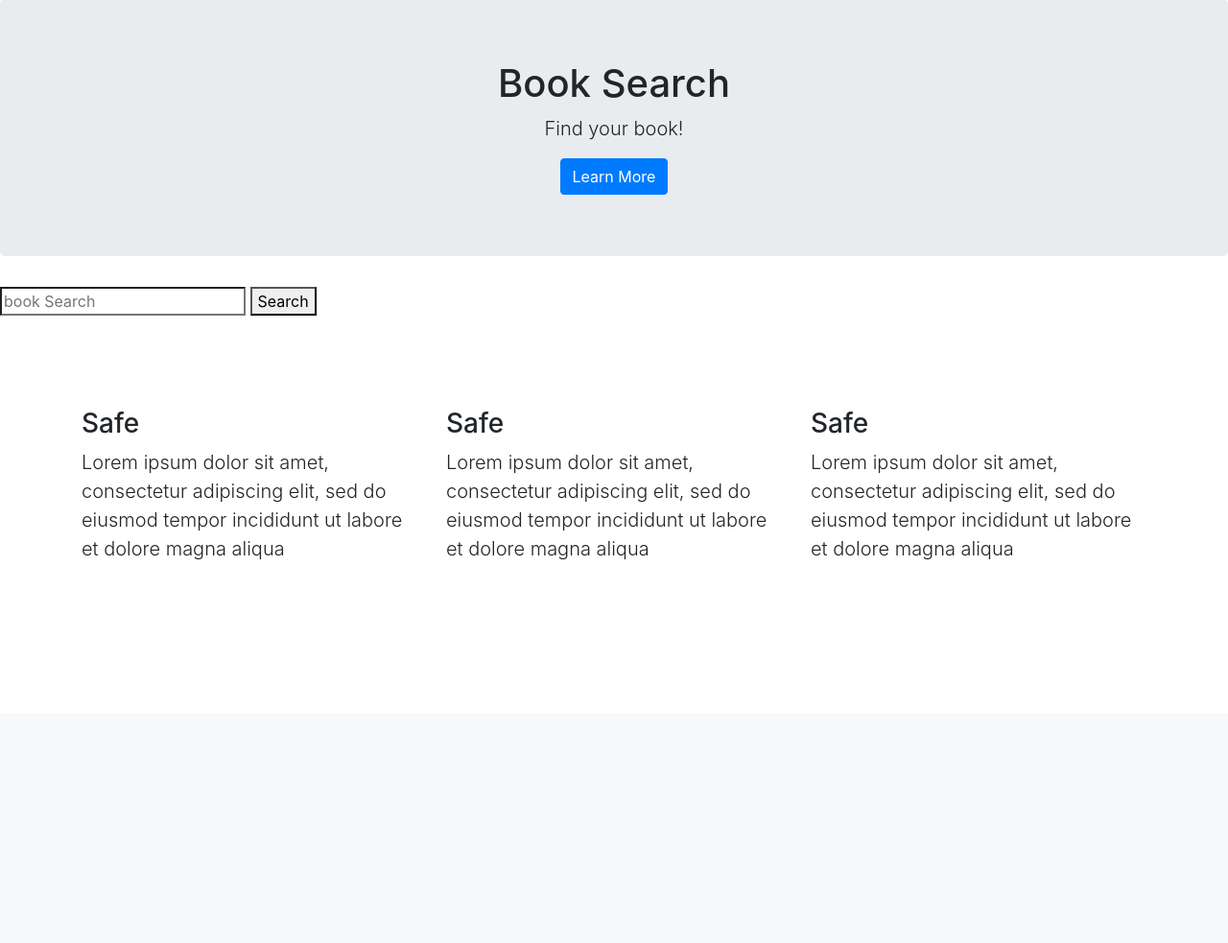
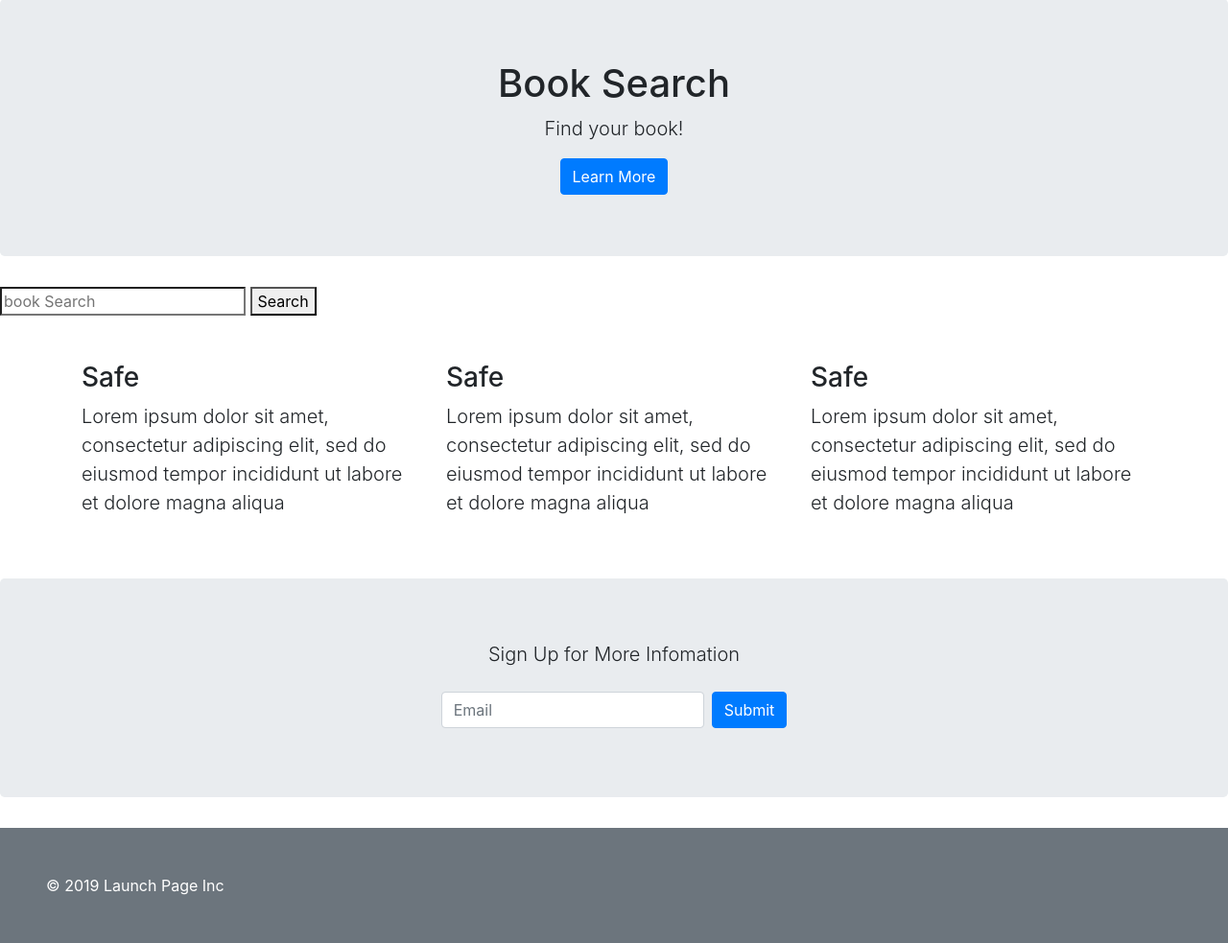
Before and after one commit to liyaSileshi/book-search, a Flask app: page / in a window 1280 px wide. Shown: the part 57-1040 px from the top of the page at 96% size. Before the commit the page ends 641 px from the top, so only its background shows below. Run offline with Flask 2, Linux system fonts and the light colour scheme; data that the repository does not hold is empty; some libraries are stand-ins or nearby versions.

Commit message:
launch page

```diff
--- a/templates/index.html
+++ b/templates/index.html
@@ -41,20 +41,21 @@
     {% endfor %}
 
   <!-- BENEFITS -->
-  <div class="container mb-5 mt-5">
+  <div class="container">
     <div class = "pb-5 pt-5">
     <div class="row">
-      <div class="col-lg-4">
+
+      <div class="col">
         <h3>Safe</h3>
         <p class="lead">Lorem ipsum dolor sit amet, consectetur adipiscing elit, sed do eiusmod tempor incididunt ut labore et dolore magna aliqua</p>
       </div>
 
-      <div class="col-lg-4">
+      <div class="col">
         <h3>Safe</h3>
         <p class="lead">Lorem ipsum dolor sit amet, consectetur adipiscing elit, sed do eiusmod tempor incididunt ut labore et dolore magna aliqua</p>
       </div>
 
-      <div class="col-lg-4">
+      <div class="col">
         <h3>Safe</h3>
         <p class="lead">Lorem ipsum dolor sit amet, consectetur adipiscing elit, sed do eiusmod tempor incididunt ut labore et dolore magna aliqua</p>
       </div>
@@ -62,8 +63,23 @@
     </div>
   </div>
 </div>
+
   <!-- CALL TO ACTION -->
+  <div class="jumbotron text-center">
+      <p class="lead mb-4">Sign Up for More Infomation</p>
+      <div class="d-flex justify-content-center">
+        <!-- Form Goes Here -->
+        <form action="#" class='form-inline'>
+            <input type="text" class="form-control mb-2 mr-sm-2" placeholder="Email"/>
+            <button type="submit" class="btn btn-primary mb-2">Submit</button>
+        </form>
+      </div>
+    </div>
 
+   <!-- FOOTER -->
+   <div class="bg-secondary p-5 text-white">
+      &copy; 2019 Launch Page Inc
+    </div>
 
 </body>
 </html>
```
